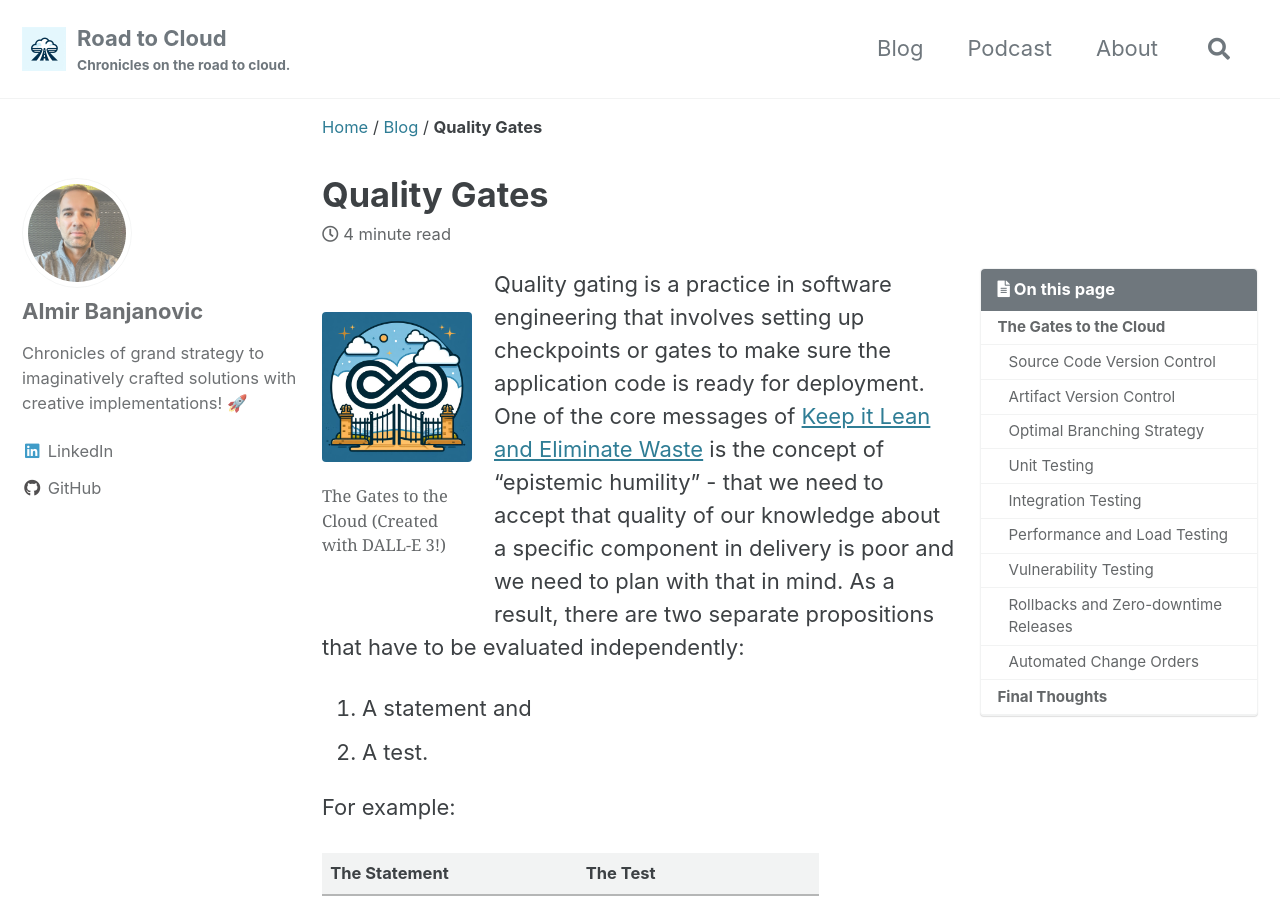
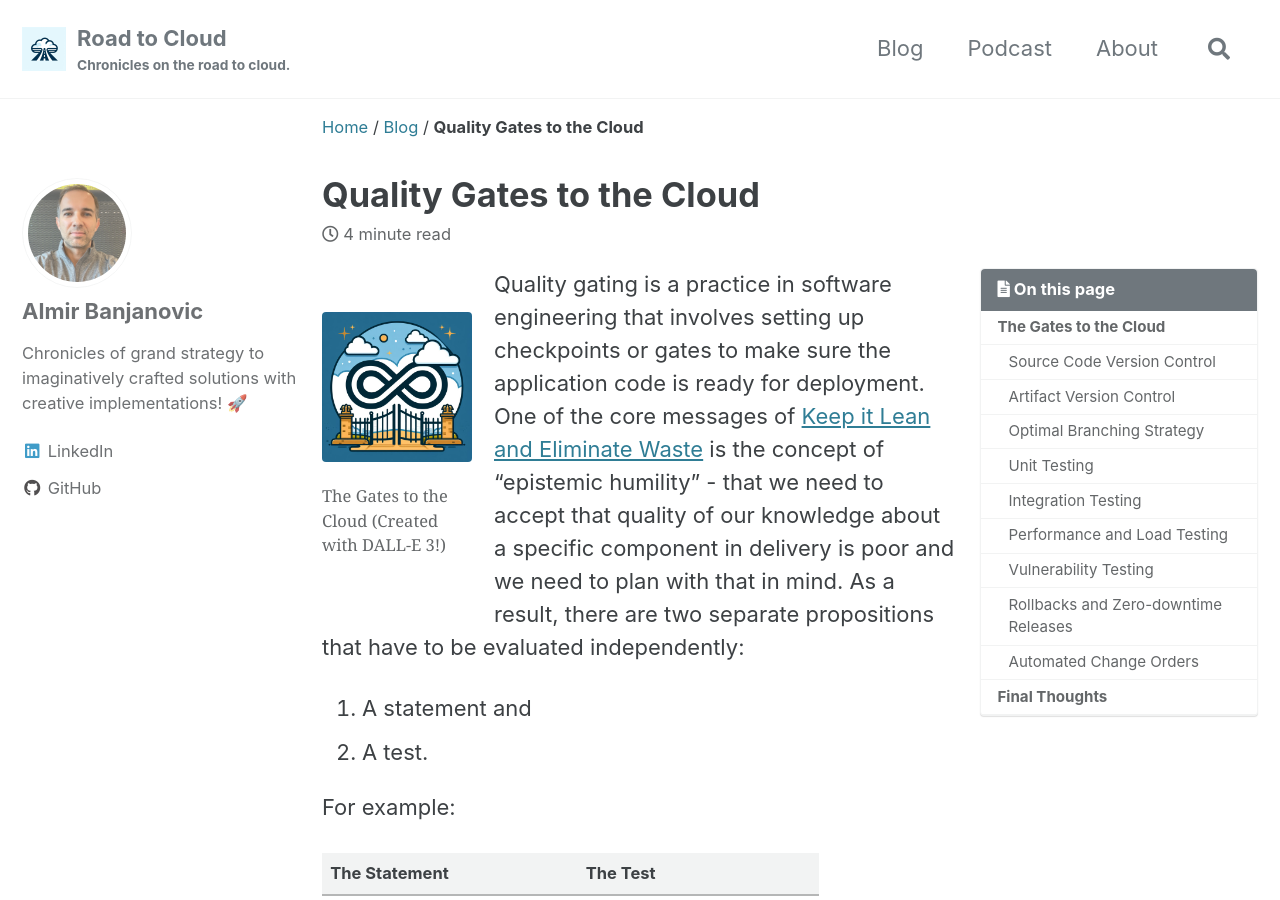
Before and after one commit to almirbanjanovic/roadtocloud.github.io, a Jekyll site: the page built from blog/_posts/2023-12-20-devops-gates.md, in a window 1280 px wide and 900 px high. Built offline with Jekyll 4.4.1, drawn with Linux system fonts in a browser that asks for light colours; cached includes are drawn as plain includes.

Commit message:
Update 2023-12-20-devops-gates.md

```diff
--- a/blog/_posts/2023-12-20-devops-gates.md
+++ b/blog/_posts/2023-12-20-devops-gates.md
@@ -1,5 +1,5 @@
 ---
-title:  "Quality Gates"
+title:  "Quality Gates to the Cloud"
 header:
   teaser: "/assets/images/devops-gating.jpg"
 excerpt: "The Gates to the Cloud - delivery pipeline checkpoints for healthy, resilient, and secure applications."
```
